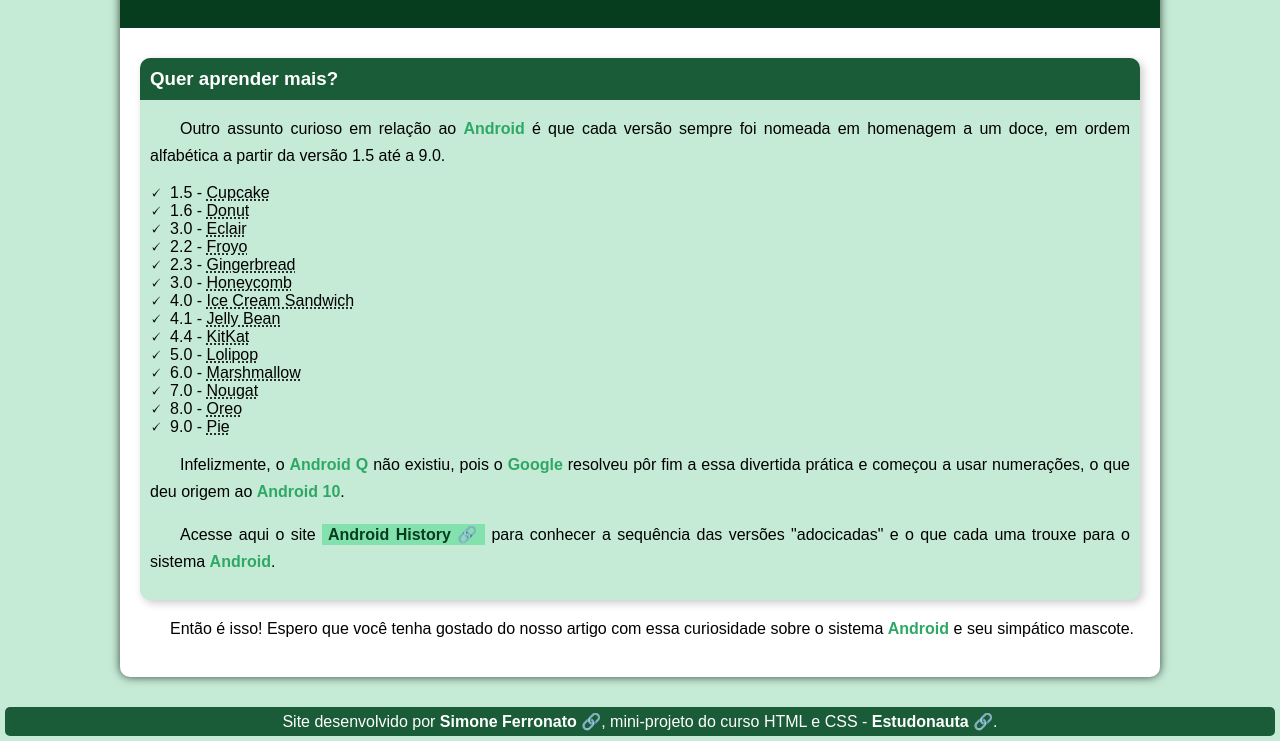
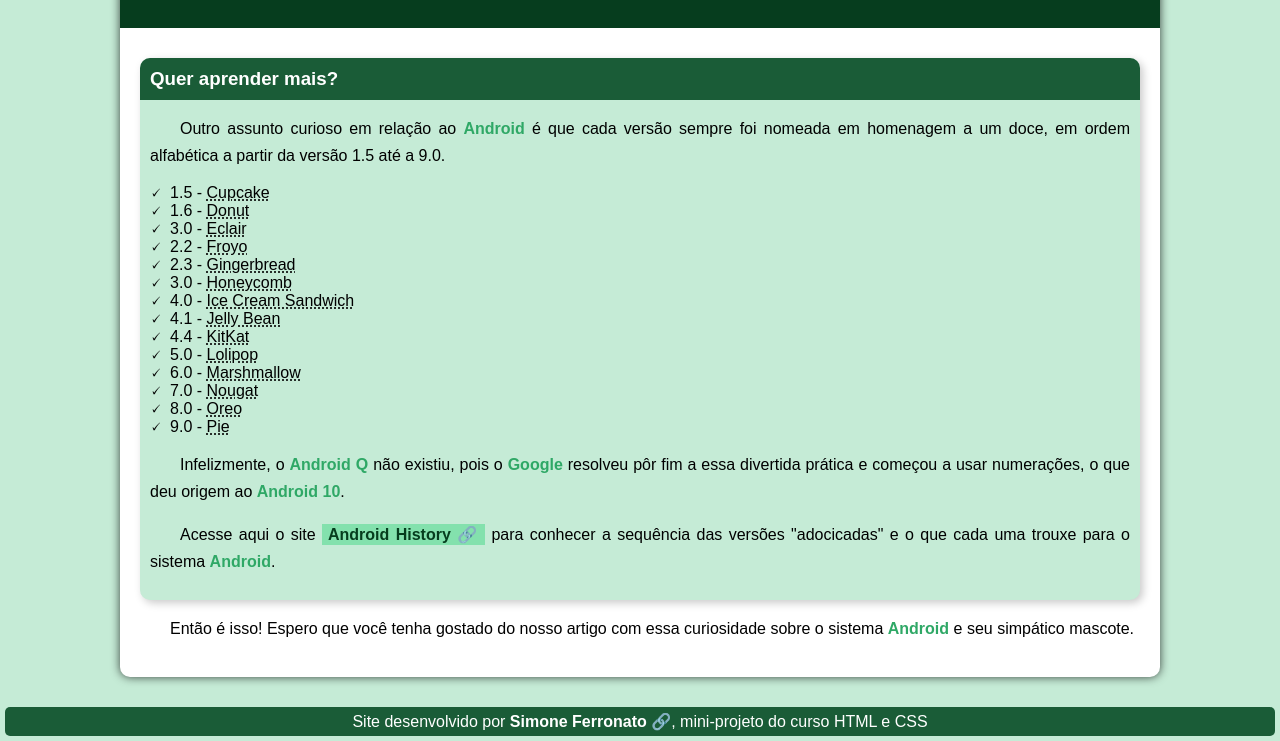
Before and after one commit to simoneferronato/projeto-android, a plain HTML site: page index.html in a window 1280 px wide. Shown: the part 2314-3055 px from the top of the page. Drawn offline with Linux system fonts and the light colour scheme.

Commit message:
Update projeto android

```diff
--- a/index.html
+++ b/index.html
@@ -82,7 +82,7 @@
         </article>
     </main>
     <footer>
-        <p>Site desenvolvido por <a href="https://simoneferronato.github.io/landing-page/" target="_blank" class="externo">Simone Ferronato</a>, mini-projeto do curso HTML e CSS - <a href="https://www.estudonauta.com/" target="_blank" class="externo">Estudonauta</a>.</p>
+        <p>Site desenvolvido por <a href="https://simoneferronato.github.io/landing-page/" target="_blank" class="externo">Simone Ferronato</a>, mini-projeto do curso HTML e CSS</p>
     </footer>
 
 </body>
```
